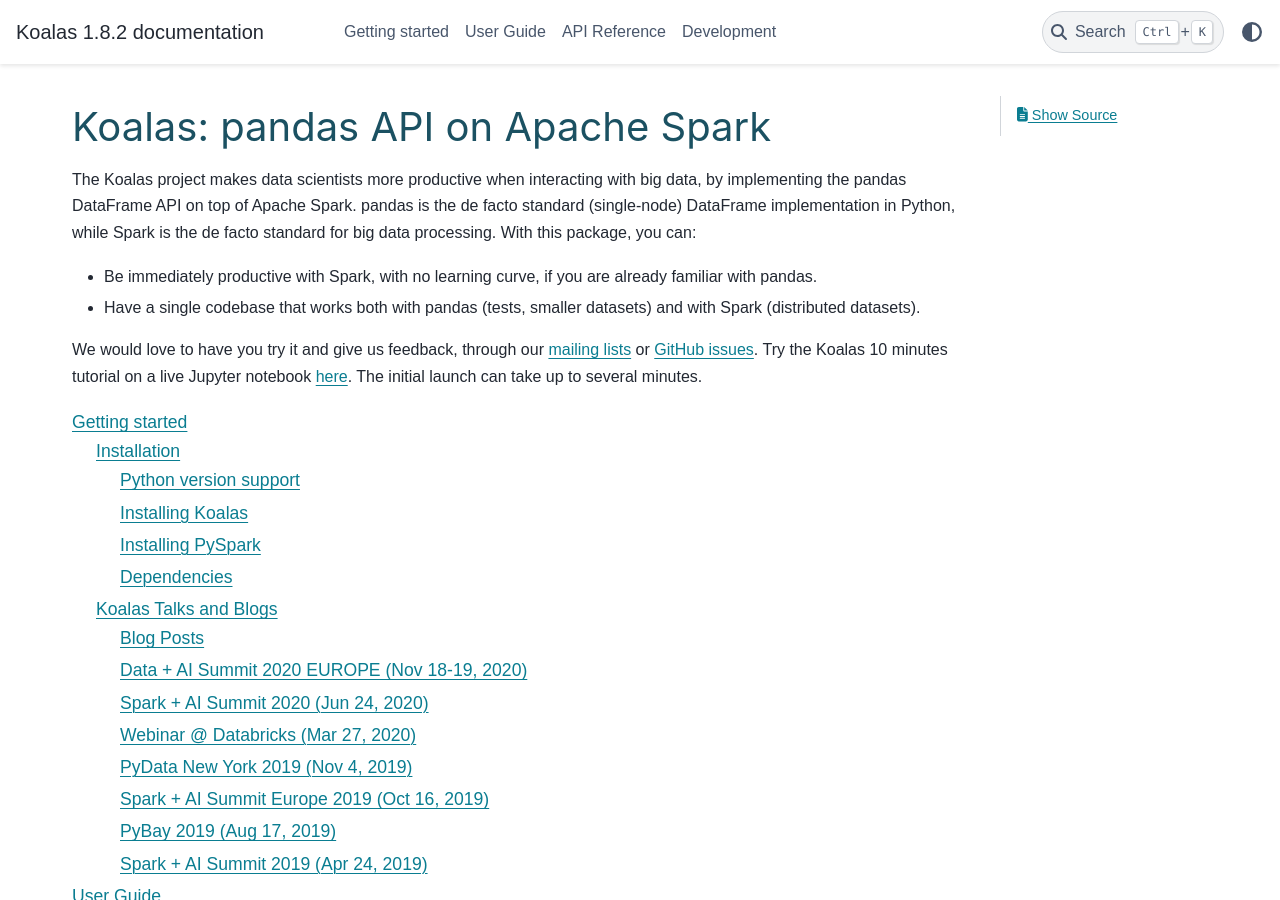
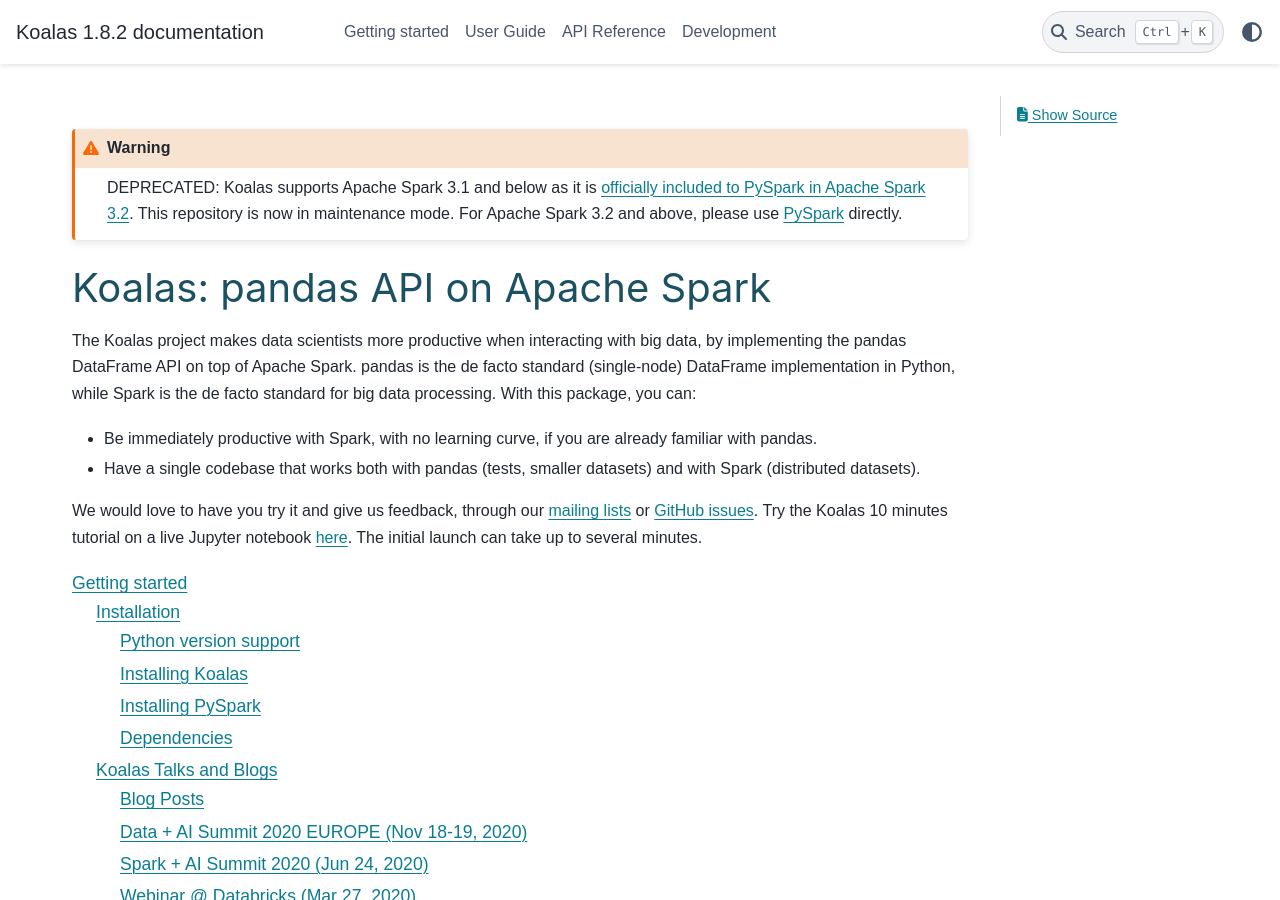
Before and after one commit to rising-star92/databricks-koalas, a Sphinx documentation site: the page built from docs/source/index.rst, in a window 1280 px wide and 900 px high. Built offline with Sphinx 7.4.7 and the PyData theme 0.15.4, drawn with Linux system fonts in a browser that asks for light colours; pages that are not in the unit, such as notebooks, are missing from menus; the version number is read from the project's files by our own code.

Commit message:
Updated docs to make sure Koalas is deprecated.

```diff
--- a/docs/source/index.rst
+++ b/docs/source/index.rst
@@ -1,4 +1,7 @@
 .. Koalas' documentation master file
+
+.. warning::
+   DEPRECATED: Koalas supports Apache Spark 3.1 and below as it is `officially included to PySpark in Apache Spark 3.2 <https://issues.apache.org/jira/browse/SPARK-34849>`_. This repository is now in maintenance mode. For Apache Spark 3.2 and above, please use `PySpark <https://spark.apache.org/docs/latest/api/python/migration_guide/koalas_to_pyspark.html>`_ directly.
 
 Koalas: pandas API on Apache Spark
 ============================================
```
Also changed, not shown: README.md (+1 -1 lines).
